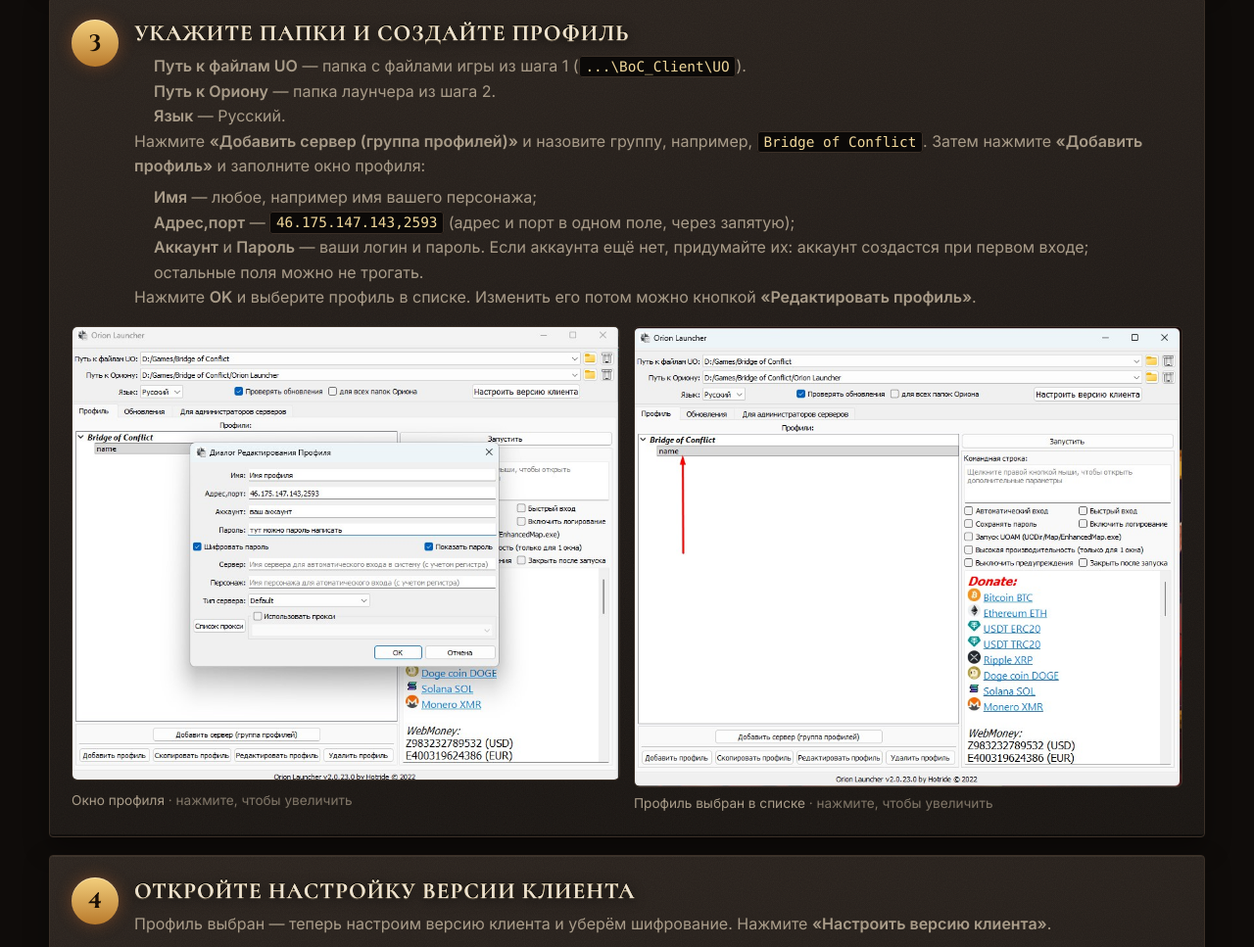
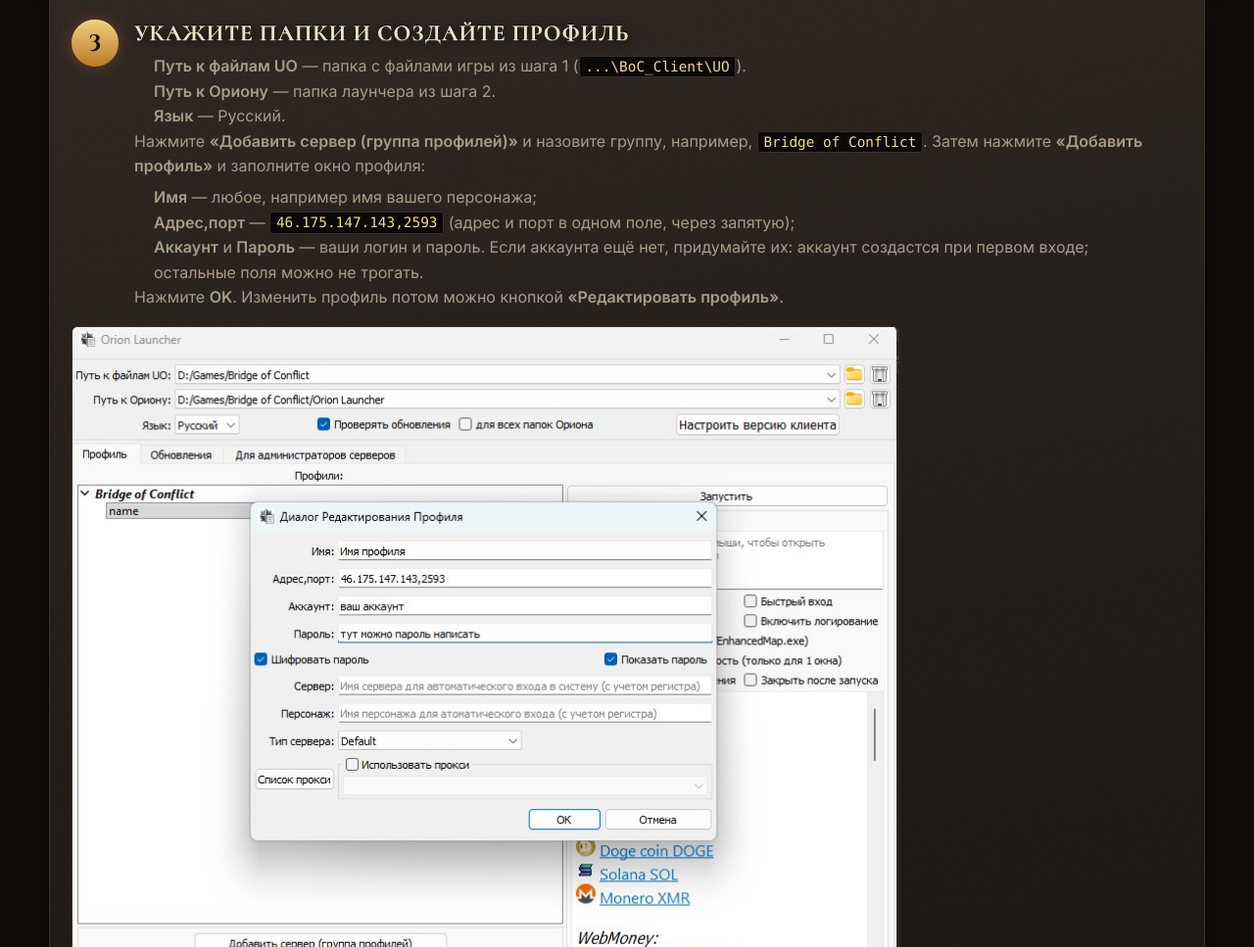
Before and after one commit to ossk1az/boc-site, a plain HTML site: page orion.html in a window 1280 px wide. Shown: the part 813-1780 px from the top of the page at 98% size. Drawn offline with Linux system fonts and the light colour scheme.

Commit message:
Orion guide: the profile list screenshot belongs to the launch step
Co-Authored-By: Claude Opus 5.5 <noreply@anthropic.com>
Claude-Session: https://claude.ai/code/session_017EEyMpYLBjDkiKNFWLgZVh

```diff
--- a/orion.html
+++ b/orion.html
@@ -90,12 +90,9 @@
             <li><b>Аккаунт</b> и <b>Пароль</b> — ваши логин и пароль. Если аккаунта ещё нет, придумайте их: аккаунт создастся при первом входе;</li>
             <li>остальные поля можно не трогать.</li>
           </ul>
-          <p>Нажмите <b>OK</b> и выберите профиль в списке. Изменить его потом можно кнопкой <b>«Редактировать профиль»</b>.</p>
+          <p>Нажмите <b>OK</b>. Изменить профиль потом можно кнопкой <b>«Редактировать профиль»</b>.</p>
         </div></div>
-        <div class="shots">
-          <figure><img src="img/orion/3-profile-edit.jpg" alt="Окно редактирования профиля: адрес 46.175.147.143,2593, аккаунт и пароль" loading="lazy"><figcaption>Окно профиля</figcaption></figure>
-          <figure><img src="img/orion/7-profile.jpg" alt="Список профилей, стрелка на профиле" loading="lazy"><figcaption>Профиль выбран в списке</figcaption></figure>
-        </div>
+        <figure><img src="img/orion/3-profile-edit.jpg" alt="Окно редактирования профиля: адрес 46.175.147.143,2593, аккаунт и пароль" loading="lazy"></figure>
       </section>
 
       <section class="slab gstep">
@@ -142,9 +139,10 @@
       <section class="slab gstep">
         <div class="gstep__head"><span class="step__n" aria-hidden="true">8</span><div>
           <h2>Запуск и первый вход</h2>
-          <p>Выберите профиль и нажмите <b>«Запустить»</b>. На экране входа введите логин и пароль: при первом входе аккаунт создастся сам. До 3 персонажей на аккаунт.</p>
+          <p>Когда всё настроено, выберите свой профиль в списке и нажмите <b>«Запустить»</b>. На экране входа введите логин и пароль: при первом входе аккаунт создастся сам. До 3 персонажей на аккаунт.</p>
           <p>Дальше выберите фракцию и класс — получите готовый набор и 1000 золота. Новичку помогает <code>[Guide</code>, расписание — <code>[события</code>, новости — <code>[news</code>. В чат пишут с запятой в начале строки: <code>,привет всем</code>.</p>
         </div></div>
+        <figure><img src="img/orion/7-profile.jpg" alt="Список профилей: выберите свой профиль и нажмите «Запустить»" loading="lazy"></figure>
       </section>
 
       <section class="slab gstep">
```
